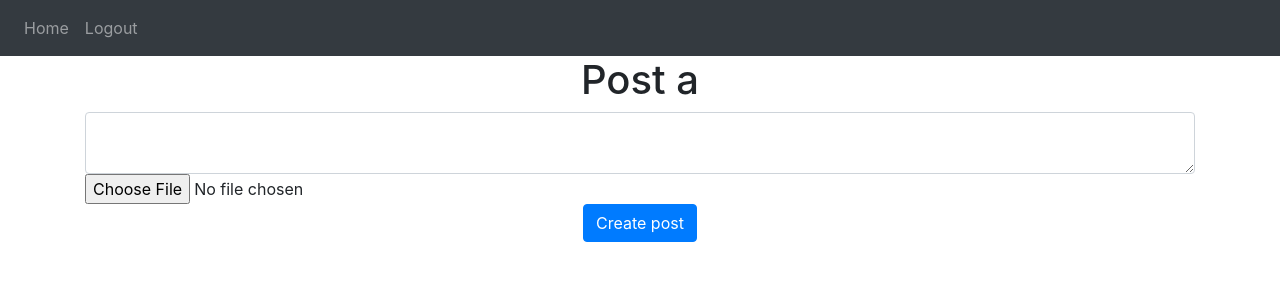
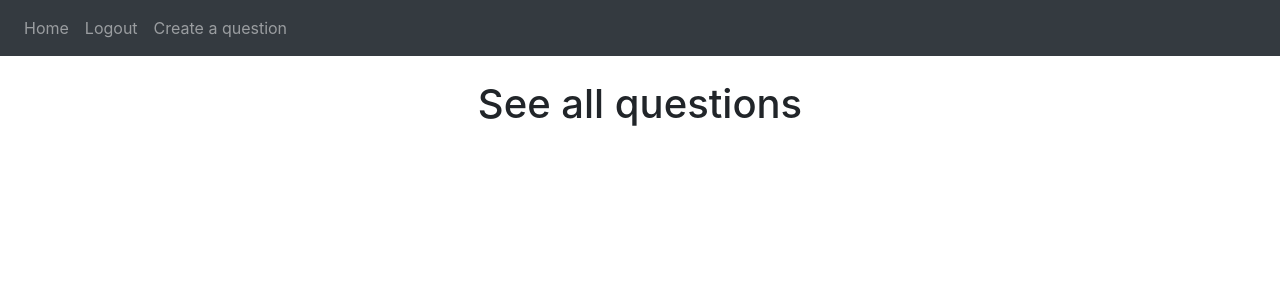
Before and after one commit to zhengfeng-toh/ChickenMcnuggets, a Flask app: page / in a window 1280 px wide. Shown: the top 300 px of the page. Run offline with Flask 3, Linux system fonts and the light colour scheme; the visitor is signed in with stand-in values (Sample User, id 1); data that the repository does not hold is empty; some libraries are stand-ins or nearby versions.

Commit message:
Minor edits

```diff
--- a/styles.css
+++ b/styles.css
@@ -4,3 +4,7 @@
     background-color: white;
     color: black;
 }
+
+h1 {
+    text-align: center;
+}
--- a/website/templates/base.html
+++ b/website/templates/base.html
@@ -32,6 +32,7 @@
           {% if user.is_authenticated %}
           <a class="nav-item nav-link" id="home" href="/">Home</a>
           <a class="nav-item nav-link" id="logout" href="/logout">Logout</a>
+          <a class="nav-item nav-link" id="create" href="/create">Create a question</a>
           {% else %}
           <a class="nav-item nav-link" id="login" href="/login">Login</a>
           <a class="nav-item nav-link" id="signUp" href="/sign-up">Sign Up</a>
--- a/website/templates/home.html
+++ b/website/templates/home.html
@@ -1,7 +1,8 @@
 {% extends "base.html" %}
 {% block title %}Home{% endblock %}
 {% block content %}
-<h1 align="center">Post a</h1>
+<br>
+<h1 style="text-align: center">See all questions</h1>
 <ul class="list-group list-group-flush" id="post">
   {% for post in posts %} {# Loop through all_posts instead of user.post #}
   <li class="list-group-item">
@@ -15,12 +16,4 @@
   </li>
   {% endfor %}
 </ul>
-<form method="POST" enctype="multipart/form-data">
-  <textarea name="post" id="post" class="form-control"></textarea>
-  <input type="file" name="image" accept="image/*">
-  <br />
-  <div align="center">
-    <button type="submit" class="btn btn-primary">Create post</button>
-  </div>
-</form>
 {% endblock %}
--- a/website/templates/login.html
+++ b/website/templates/login.html
@@ -1,7 +1,7 @@
 {% extends "base.html" %} {% block title %}Login{% endblock %} {% block content
 %}
 <form method="POST">
-  <h3 align="center">Login</h3>
+  <h3 style="text-align: center">Login</h3>
   <div class="form-group">
     <label for="email">Email Address</label>
     <input
--- a/website/views.py
+++ b/website/views.py
@@ -69,3 +69,8 @@ def answer(post_id):
 
             flash('Post added!', category='success')
     return render_template("answer.html", post_id=post_id)
+
+
+@views.route('/create', methods=['GET'])
+def create():
+    return render_template('create.html', user=current_user)
```
